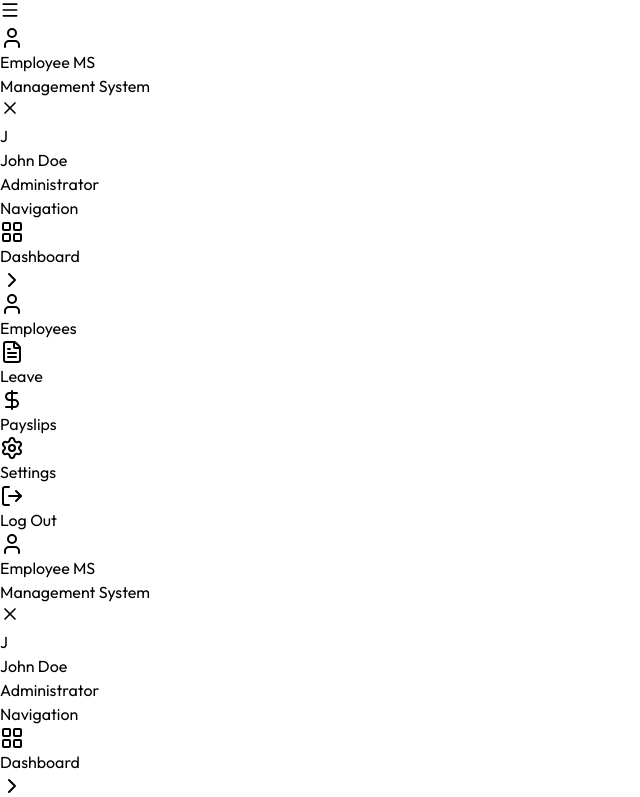
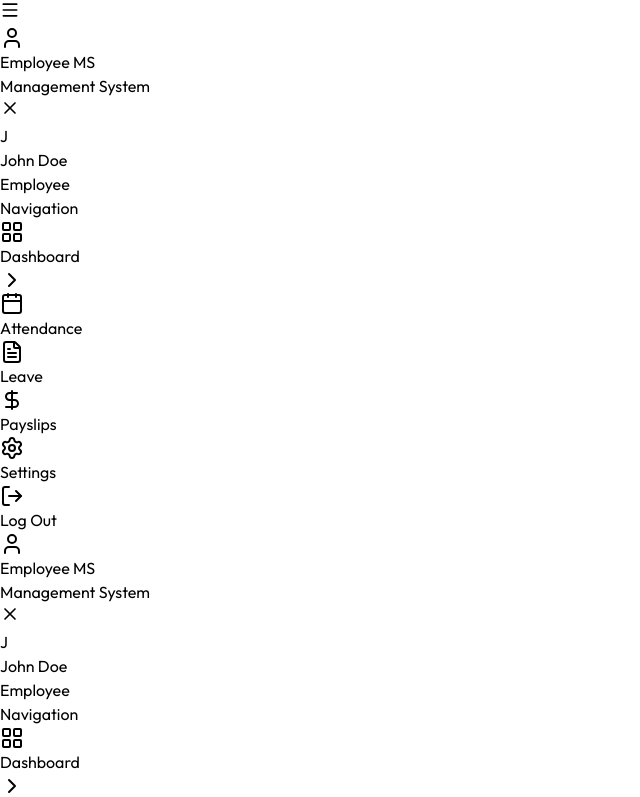
Before and after one commit to soumyamalakar/Fullstack-EMS, a React (Vite) app in the folder client/: page /dashboard in a window 1280 px wide. Shown: the top 797 px of the page, without its empty margins (0-640 px from the left). Built offline with nearby package versions, Linux system fonts and the light colour scheme.

Commit message:
new sidebar UI

```diff
--- a/client/src/components/Sidebar.jsx
+++ b/client/src/components/Sidebar.jsx
@@ -16,7 +16,7 @@ const Sidebar = () => {
       setMobileOpen(false)
     }, [pathname])
 
-    const role = "ADMIN" || "EMPLOYEE" ;
+    const role = "" || "EMPLOYEE" ;
     const navItems= [
         {name:"Dashboard" , href:"/dashboard", icon:LayoutGridIcon},
         role==="ADMIN"?
@@ -55,7 +55,7 @@ const Sidebar = () => {
                 <div className="mx-3 mt-4 mb-1 p-3 rounded-lg bg-white/3 border border-white/4">
                     <div className="flex items-center gap-3">
                         <div className="w-9 h-9 rounded-lg bg-slate-800 flex items-center justify-center ring-1 ring-white/10 shrink-0">
-                            <span className="text-slate-400text-xs font-semibold">
+                            <span className="text-slate-400 text-xs font-semibold">
                                 {
                                     userName.charAt(0).toUpperCase()
                                 }
```
